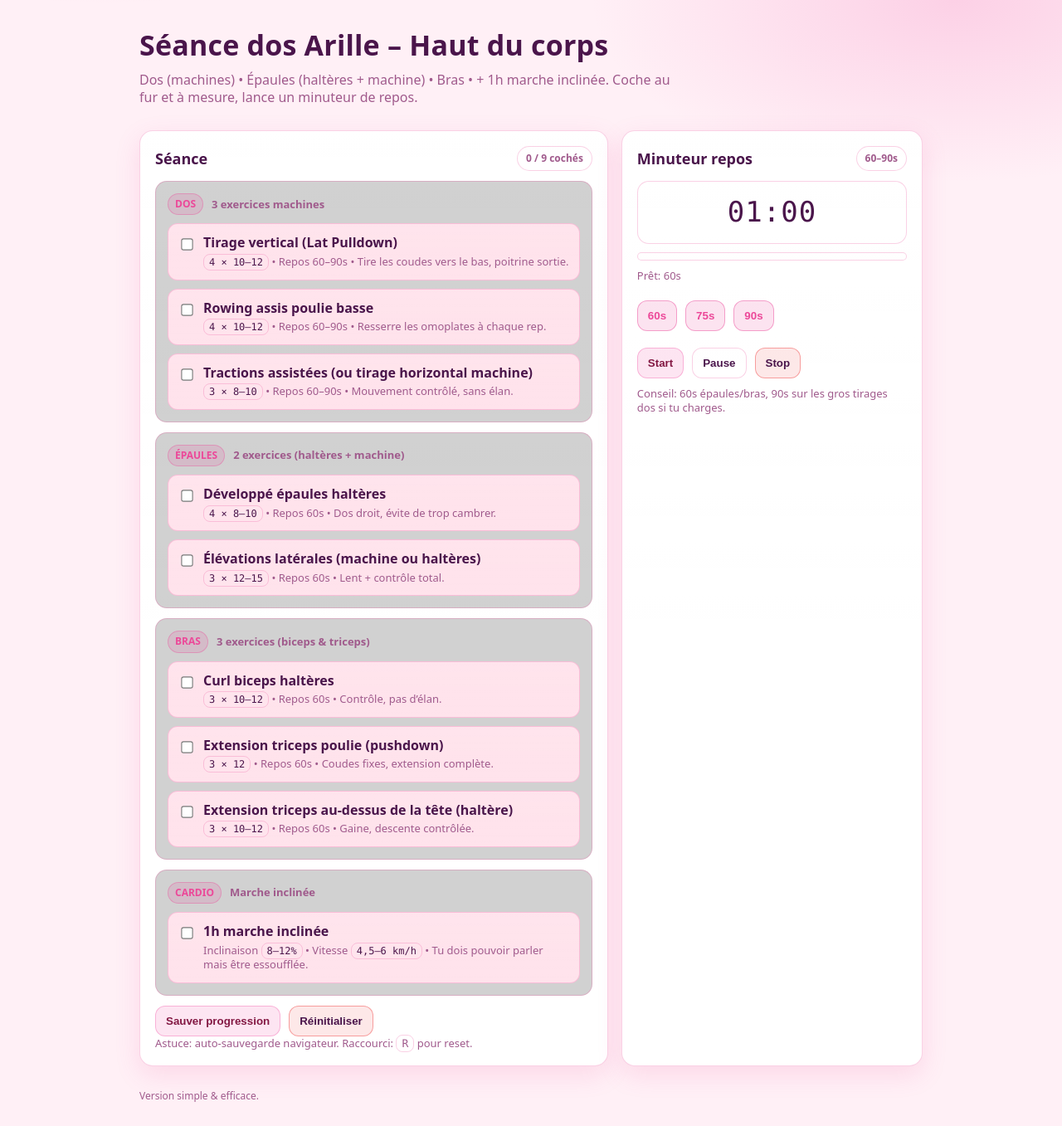
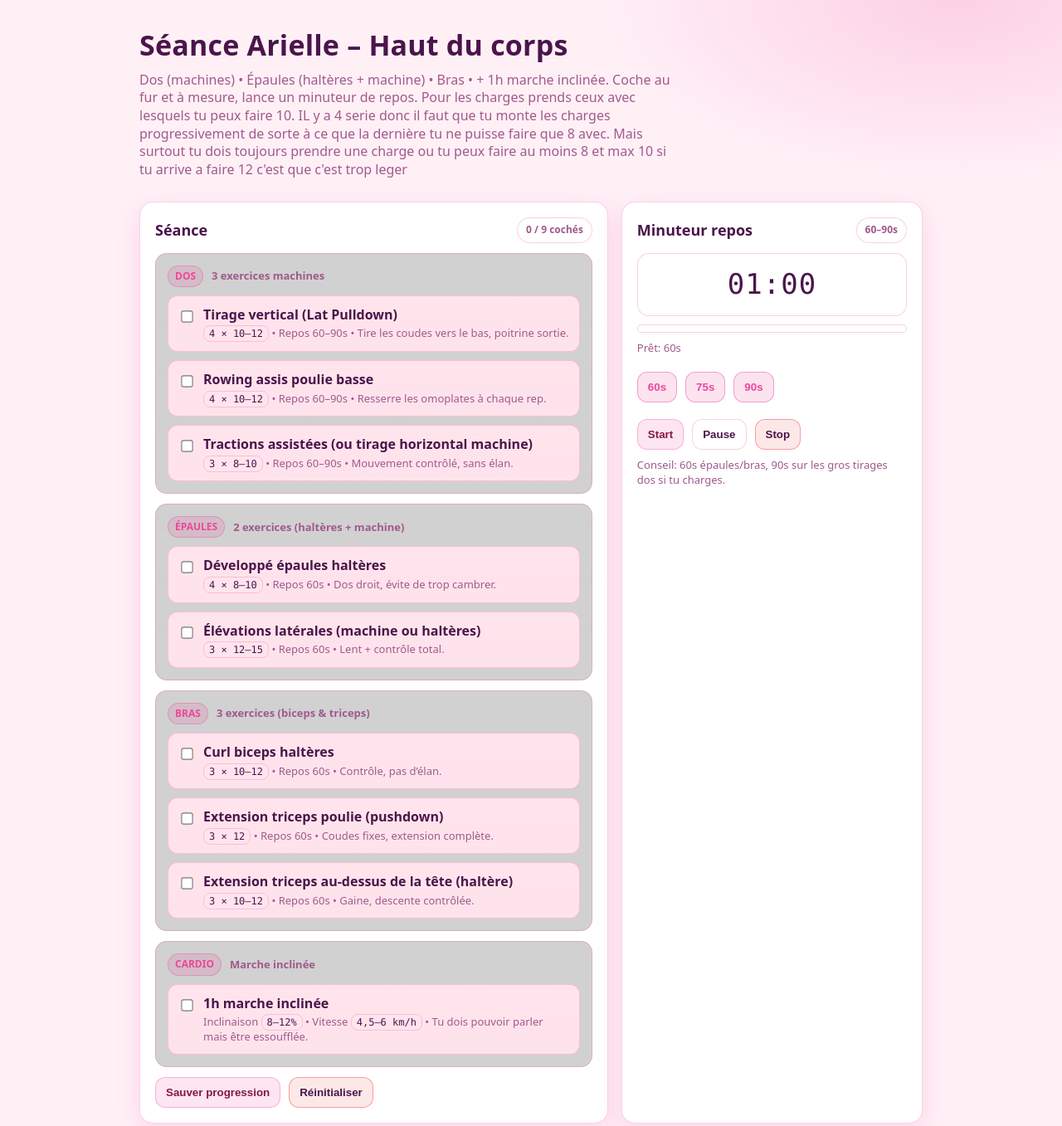
Before and after one commit to landry1811/gym-program, a plain HTML site: page index.html in a window 1280 px wide. Shown: the top 1357 px of the page at 83% size. Drawn offline with Linux system fonts and the light colour scheme.

Commit message:
Update index.html

```diff
--- a/index.html
+++ b/index.html
@@ -3,7 +3,7 @@
 <head>
   <meta charset="utf-8" />
   <meta name="viewport" content="width=device-width,initial-scale=1" />
-  <title>Séance dos Arielle – Haut du corps</title>
+  <title>Séance Arielle – Haut du corps</title>
   <style>
     :root{
       --bg:#fff0f6;
@@ -66,8 +66,8 @@
 </head>
 <body>
   <header>
-    <h1>Séance dos Arille – Haut du corps</h1>
-    <p class="subtitle">Dos (machines) • Épaules (haltères + machine) • Bras • + 1h marche inclinée. Coche au fur et à mesure, lance un minuteur de repos.</p>
+    <h1>Séance Arielle – Haut du corps</h1>
+    <p class="subtitle">Dos (machines) • Épaules (haltères + machine) • Bras • + 1h marche inclinée. Coche au fur et à mesure, lance un minuteur de repos. Pour les charges prends ceux avec lesquels tu peux faire 10. IL y a 4 serie donc il faut que tu monte les charges progressivement de sorte à ce que la dernière tu ne puisse faire que 8 avec. Mais surtout tu dois toujours prendre une charge ou tu peux faire au moins 8 et max 10 si tu arrive a faire 12 c'est que c'est trop leger</p>
   </header>
 
   <main>
@@ -111,7 +111,6 @@
         <button class="btn-green" id="saveBtn">Sauver progression</button>
         <button class="btn-danger" id="resetBtn">Réinitialiser</button>
       </div>
-      <p class="small">Astuce: auto-sauvegarde navigateur. Raccourci: <span class="kbd">R</span> pour reset.</p>
     </section>
 
     <aside class="card">
```
